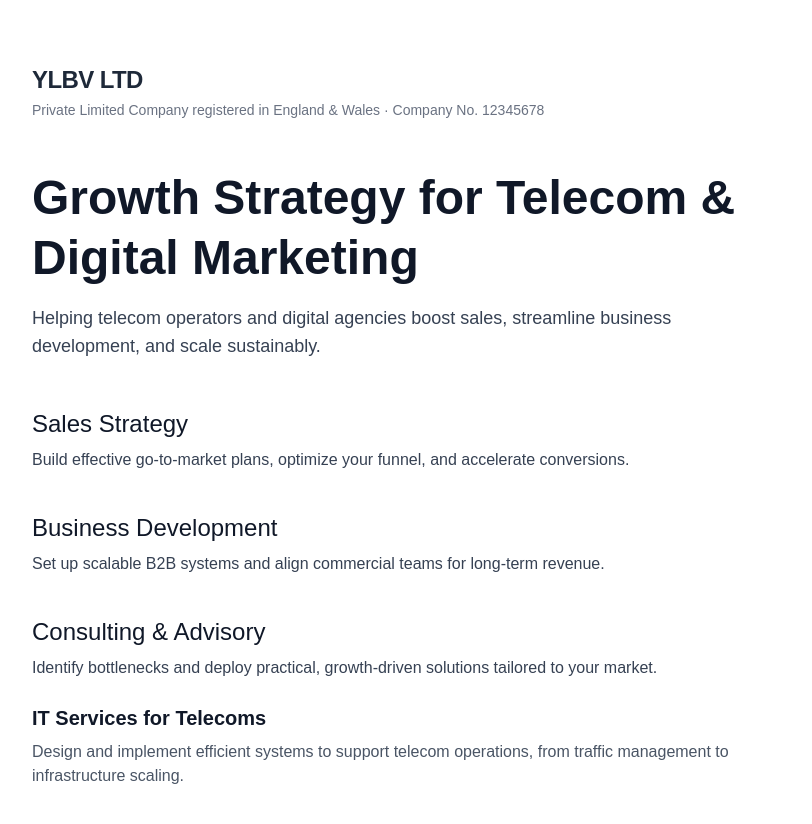
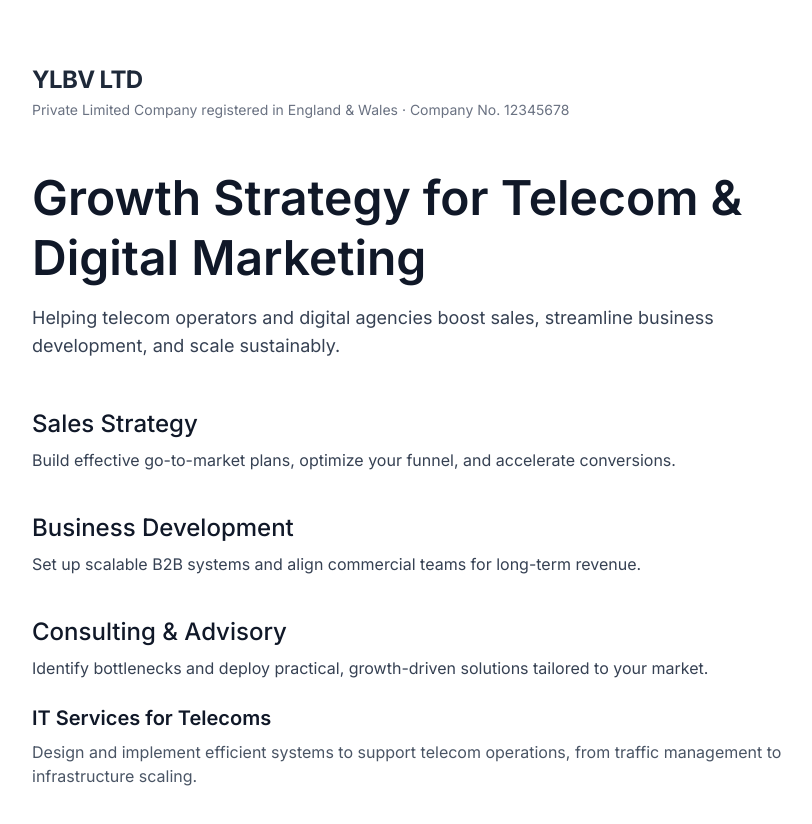
Before and after one commit to ylbv-site/ylbv-site, a Next.js app: page / in a window 1280 px wide. Shown: the top 824 px of the page, without its empty margins (224-1036 px from the left). Built offline with nearby package versions, Linux system fonts and the light colour scheme.

Commit message:
Fix font loading by applying Inter globally

```diff
--- a/pages/_app.tsx
+++ b/pages/_app.tsx
@@ -1,6 +1,13 @@
 import "@/styles/globals.css";
 import type { AppProps } from "next/app";
+import { Inter } from "next/font/google";
+
+const inter = Inter({ subsets: ["latin"] });
 
 export default function App({ Component, pageProps }: AppProps) {
-  return <Component {...pageProps} />;
+  return (
+    <main className={inter.className}>
+      <Component {...pageProps} />
+    </main>
+  );
 }
```
